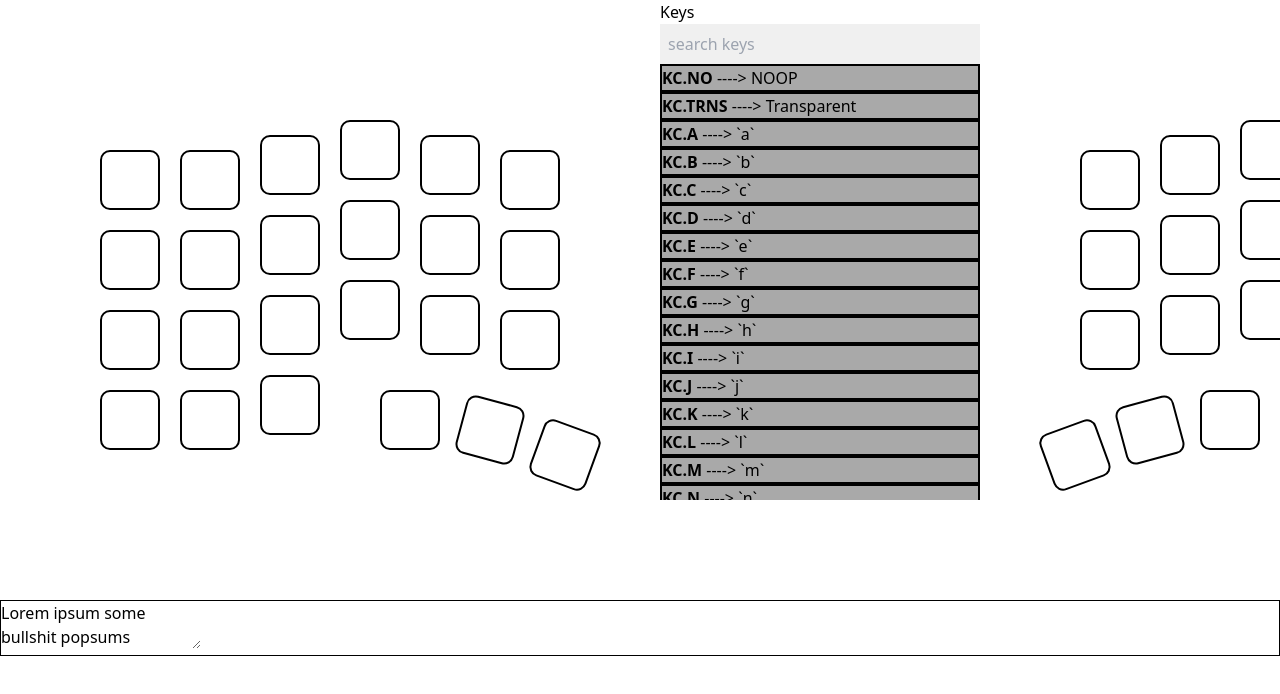
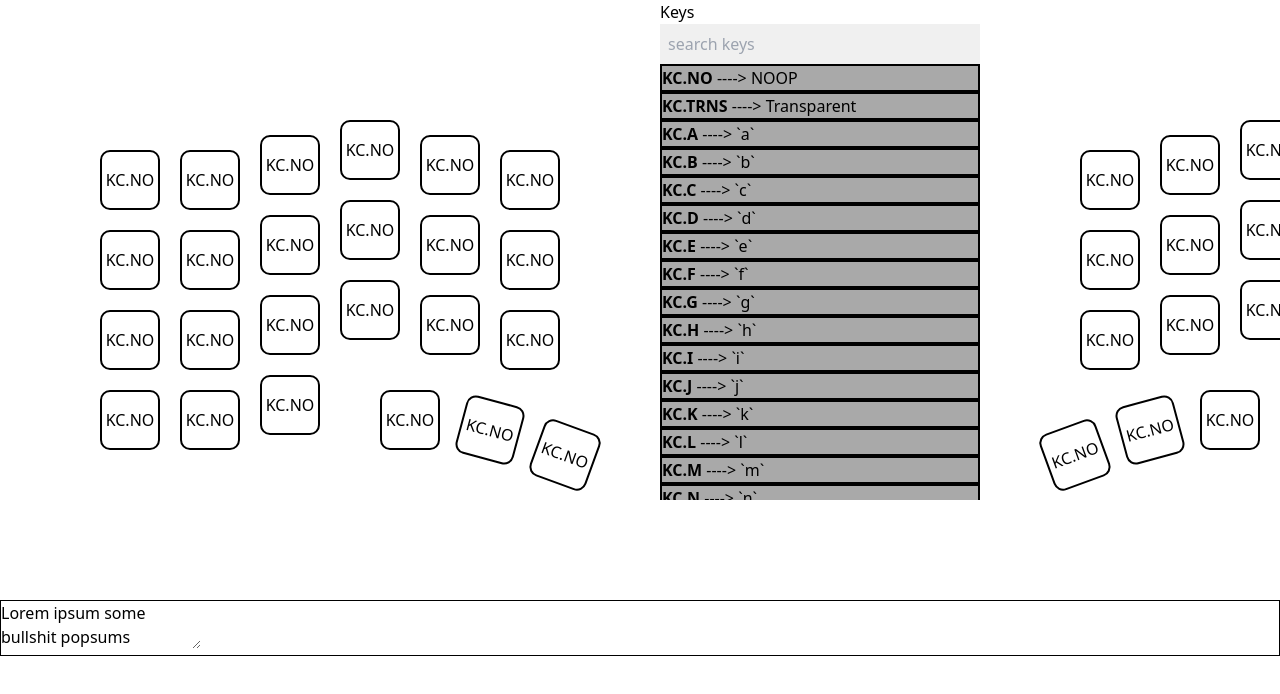
Before and after one commit to davidatdavidmarais/kmkkb, a Next.js app: page / in a window 1280 px wide. Shown: the top 694 px of the page. Built offline with nearby package versions, Linux system fonts and the light colour scheme.

Commit message:
Set current active key

```diff
--- a/components/Board.tsx
+++ b/components/Board.tsx
@@ -1,12 +1,12 @@
-import {Board as BoardConfig} from "@/domain/types";
+import {Board as BoardConfig, Key as KeyType} from "@/domain/types";
 import Key from "@/components/Key";
 
-export default function Board(params: {board: BoardConfig, classes: string}) {
+export default function Board(params: {board: BoardConfig, classes: string, onKeyDown: (left: boolean, keyIndex: number, keyCode: string) => void, onClick: (left: boolean, keyIndex: number, key: KeyType) => void}) {
     return (
         <div className={params.classes}>
             {
                 params.board.Keys.map(function(key, index) {
-                    return <Key key={index} col={key.Col} row={key.Row} classes={key.Classes} />;
+                    return <Key key={index} keyType={key} col={key.Col} row={key.Row} classes={key.Classes} onKeyDown={(keyCode: string) => { params.onKeyDown(params.board.Left, index, keyCode) }} onClick={() => { params.onClick(params.board.Left, index, key) }} />;
                 })
             }
         </div>
--- a/components/Key.tsx
+++ b/components/Key.tsx
@@ -1,16 +1,17 @@
 import {useState} from "react";
+import {Key as KeyType} from "@/domain/types";
 
-export default function Key(params:{col: number, row: number, classes?: string}) {
-    const [value, setValue] = useState("");
+export default function Key(params:{keyType: KeyType, col: number, row: number, classes?: string, onKeyDown: (keyCode: string) => void, onClick: () => void}) {
     const [tabIndex, setTabIndex] = useState(1);
 
     function handleClick() {
         setTabIndex(0);
+        params.onClick()
     }
 
     function handleKeyPressed(e: any) {
-        setValue(e.key);
+        params.onKeyDown(e.key);
     }
 
-    return <div className={`cap col-${params.col} row-${params.row} ${params.classes}`} onKeyDown={handleKeyPressed} onClick={handleClick} tabIndex={tabIndex}>{value}</div>;
+    return <div className={`cap col-${params.col} row-${params.row} ${params.classes}`} onKeyDown={handleKeyPressed} onClick={handleClick} tabIndex={tabIndex}>{params.keyType.Value}</div>;
 }
--- a/domain/boards/corne.ts
+++ b/domain/boards/corne.ts
@@ -1,6 +1,7 @@
 import {Board} from "@/domain/types";
 
 export const CorneDefaultLeftBoard: Board = {
+    Left: true,
     Keys: [
         {
             Row: 1,
@@ -132,6 +133,7 @@ export const CorneDefaultLeftBoard: Board = {
 }
 
 export const CorneDefaultRightBoard: Board = {
+    Left: false,
     Keys: [
         {
             Row: 1,
--- a/domain/types.ts
+++ b/domain/types.ts
@@ -1,4 +1,5 @@
 export type Board = {
+    Left: boolean
     Keys: Key[]
 }
 
--- a/pages/index.tsx
+++ b/pages/index.tsx
@@ -2,17 +2,61 @@ import { useState } from 'react';
 import SearchComponent from "@/components/SearchComponent";
 import InputBox from "@/components/InputBox";
 import {CorneDefaultLeftBoard, CorneDefaultRightBoard} from "@/domain/boards/corne";
+import {Board as BoardType} from "@/domain/types"
 import Board from "@/components/Board";
+import {Key} from "@/domain/types";
+import {CurrentKey} from "@/pages/types";
 
 export default function Index() {
     const [input, setInput] = useState<string>("")
 
+    const [currentKey, setCurrentKey] = useState<CurrentKey | undefined>(undefined)
+    const [leftBoard, setLeftBoard] = useState<BoardType>(CorneDefaultLeftBoard)
+    const [rightBoard, setRightBoard] = useState<BoardType>(CorneDefaultRightBoard)
+
+    function handleKeyDown(left: boolean, keyIndex: number, keyCode: string) {
+        var board:BoardType;
+
+        if (left) {
+            board = {...leftBoard};
+            board.Keys = board.Keys.slice()
+            board.Keys[keyIndex].Value = keyCode;
+            setLeftBoard(board);
+        } else {
+            board = {...rightBoard};
+            board.Keys = board.Keys.slice()
+            board.Keys[keyIndex].Value = keyCode;
+            setRightBoard(board);
+        }
+    }
+
+    function handleClick(left: boolean, keyIndex: number, key: Key) {
+        var board:BoardType;
+
+        setCurrentKey({
+            Index: keyIndex,
+            Left: left,
+        })
+
+        if (left) {
+            board = {...leftBoard};
+            board.Keys = board.Keys.slice()
+            board.Keys[keyIndex].Value = "YES";
+            setLeftBoard(board);
+        } else {
+            board = {...rightBoard};
+            board.Keys = board.Keys.slice()
+            board.Keys[keyIndex].Value = "YES";
+            setRightBoard(board);
+        }
+    }
+
     return (
         <div className={"home"}>
             <div className={"boards"}>
-                <Board classes={"board left"} board={CorneDefaultLeftBoard}></Board>
+                <Board classes={"board left"} board={leftBoard} onKeyDown={handleKeyDown} onClick={handleClick}></Board>
                 <SearchComponent></SearchComponent>
-                <Board classes={"board right"} board={CorneDefaultRightBoard}></Board>
+                <Board classes={"board right"} board={rightBoard} onKeyDown={handleKeyDown} onClick={handleClick}></Board>
             </div>
             <div className={"inputbox"}>
                 <InputBox setInput={setInput}></InputBox>
--- /dev/null
+++ b/pages/types.ts
@@ -0,0 +1,4 @@
+export type CurrentKey = {
+    Index: number
+    Left: boolean
+}
```
